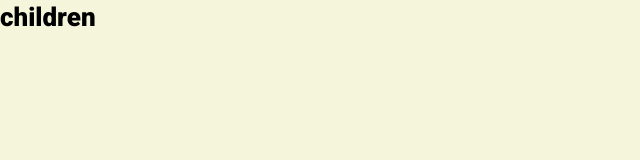
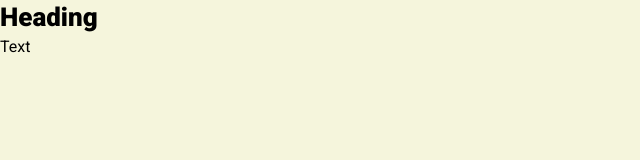
Before and after one commit to mukhammadjondev/education-app, a Next.js app: page / in a window 1280 px wide. Shown: the top 160 px of the page, without its empty margins (0-640 px from the left). Built offline with nearby package versions, Linux system fonts and the light colour scheme.

Commit message:
text component

```diff
--- a/package.json
+++ b/package.json
@@ -13,6 +13,7 @@
     "@types/node": "20.10.5",
     "@types/react": "18.2.45",
     "@types/react-dom": "18.2.18",
+    "classnames": "^2.3.2",
     "eslint": "8.56.0",
     "eslint-config-next": "14.0.4",
     "next": "14.0.4",
--- a/src/components/index.ts
+++ b/src/components/index.ts
@@ -1 +1,2 @@
 export { default as Heading } from './heading/heading'
+export { default as Text } from './text/text'
--- /dev/null
+++ b/src/components/text/text.module.css
@@ -0,0 +1,18 @@
+.p {
+  margin: 0;
+}
+
+.sm {
+  font-size: 14px;
+  line-height: 24px;
+}
+
+.md {
+  font-size: 16px;
+  line-height: 24px;
+}
+
+.lg {
+  font-size: 18px;
+  line-height: 29px;
+}
--- /dev/null
+++ b/src/components/text/text.props.ts
@@ -0,0 +1,6 @@
+import { ReactNode } from "react";
+
+export interface TextProps {
+  size?: 'sm' | 'md' | 'lg';
+  children: ReactNode;
+}
--- /dev/null
+++ b/src/components/text/text.tsx
@@ -0,0 +1,15 @@
+import { TextProps } from "./text.props";
+import cn from 'classnames';
+import styles from './text.module.css';
+
+const Text = ({size = 'md', children}: TextProps): JSX.Element => {
+  return <p className={cn(styles.p, {
+    [styles.sm]: size === 'sm',
+    [styles.md]: size === 'md',
+    [styles.lg]: size === 'lg',
+  })}>
+    {children}
+  </p>
+}
+
+export default Text;
--- a/src/pages/_app.tsx
+++ b/src/pages/_app.tsx
@@ -1,4 +1,4 @@
-import '@/styles/globals.css'
+import '@/src/styles/globals.css'
 import type { AppProps } from 'next/app'
 
 export default function App({ Component, pageProps }: AppProps) {
--- a/src/pages/index.tsx
+++ b/src/pages/index.tsx
@@ -1,11 +1,10 @@
-import { Heading } from "../components";
+import { Heading, Text } from "../components";
 
 export default function Index() {
   return (
     <>
-      <Heading tag="h1">
-        children
-      </Heading>
+      <Heading tag="h1">Heading</Heading>
+      <Text size="md">Text</Text>
     </>
   )
 }
```
Also changed, not shown: 1 other file (tests, documents, lock files or other folders).
